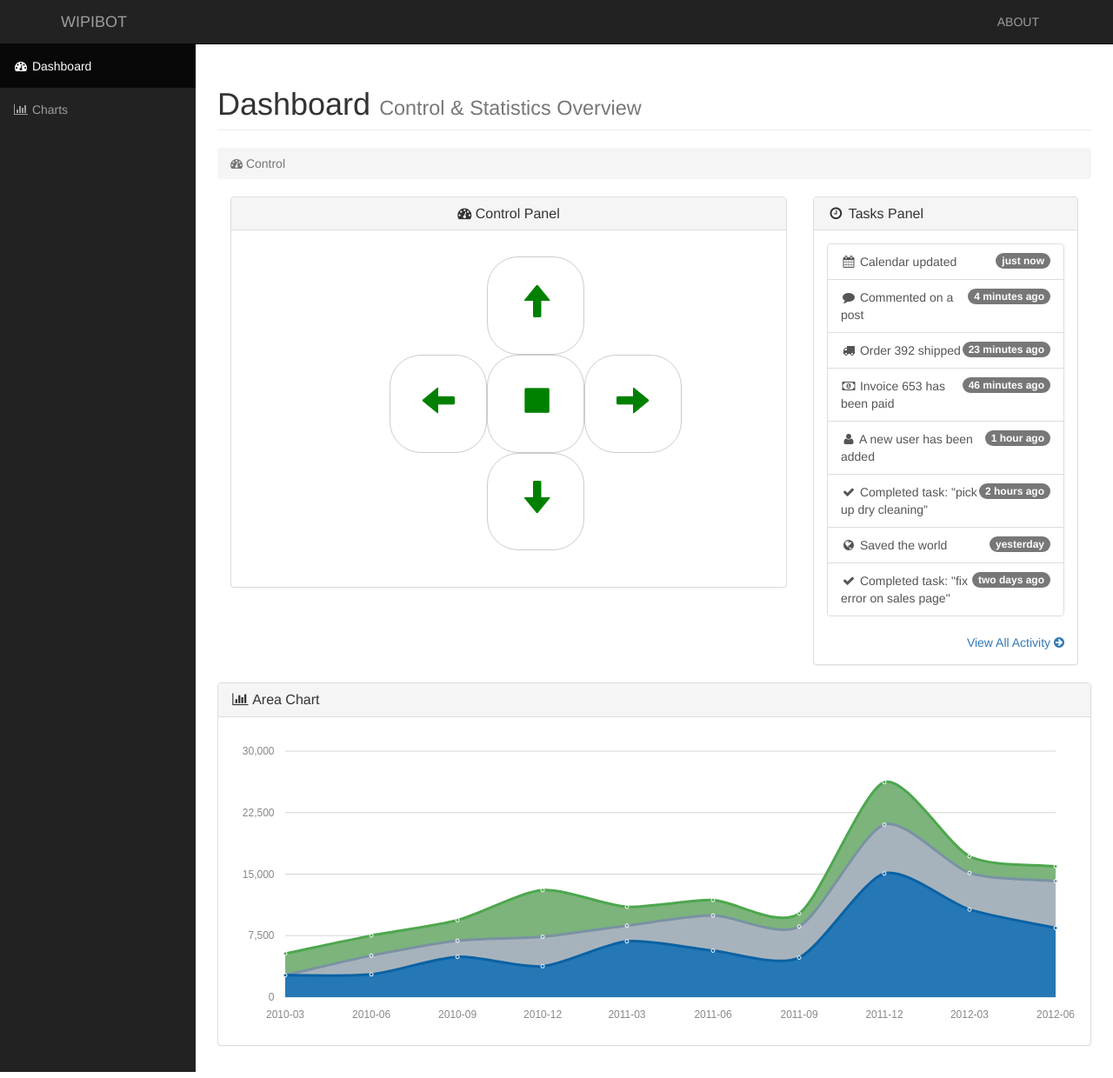
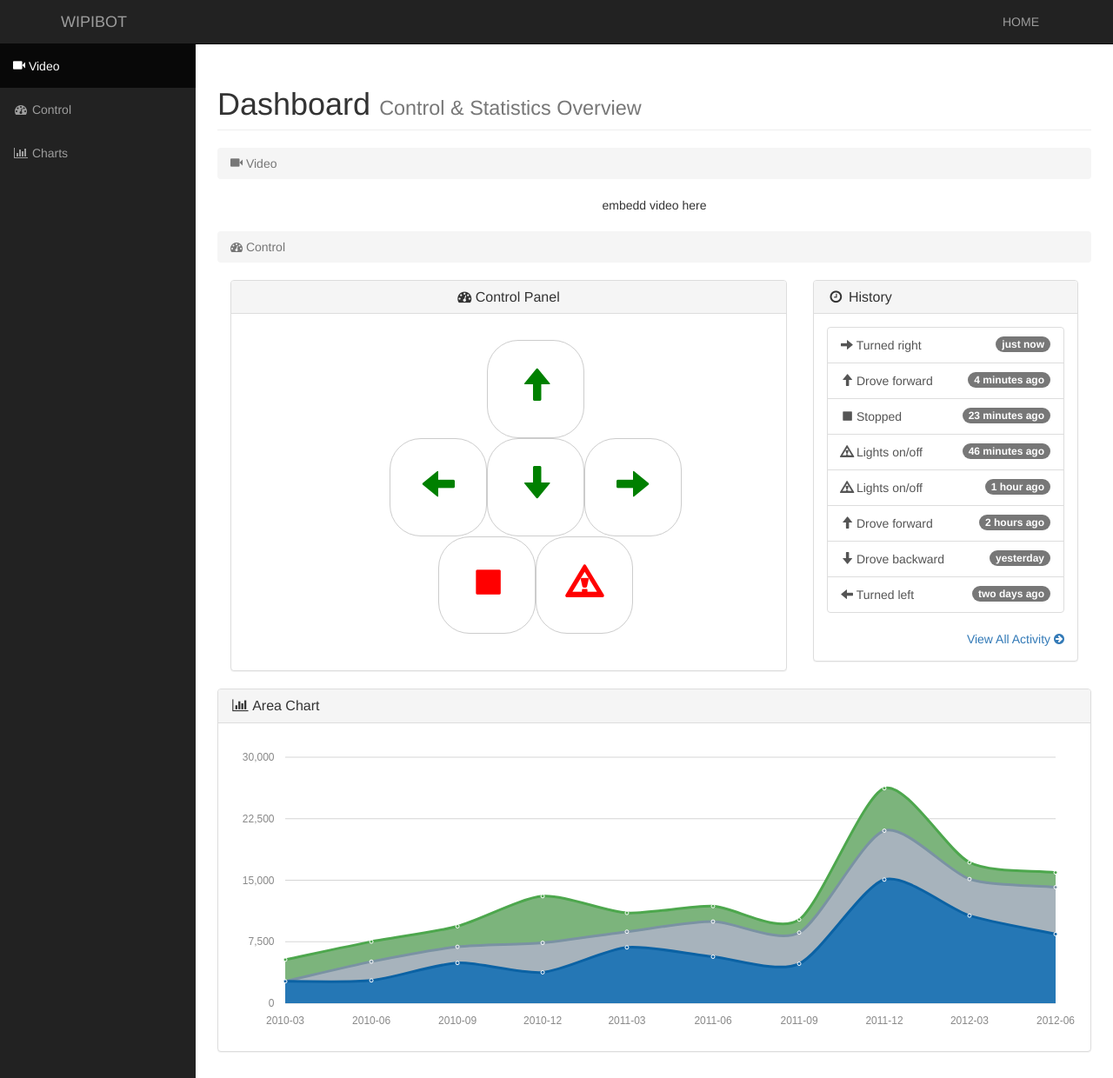
Before and after one commit to victorfei/wiPiBot, a Django app: page /dashboard/ in a window 1280 px wide. Shown: the whole page at 87% size. Run offline with Django 3.2, Linux system fonts and the light colour scheme; some libraries are stand-ins or nearby versions.

Commit message:
modified landing and dashboard frontend

```diff
--- a/landing/views.py
+++ b/landing/views.py
@@ -1,8 +1,7 @@
-from django.shortcuts import render
 from django.http import HttpResponse, Http404
 import datetime
 from django.template.loader import get_template
-
+from wiPiBotClient import *
 
 def landing(request):
   t = get_template('index.html')
@@ -12,8 +11,18 @@ def landing(request):
 
 
 def dashboard(request):
+  # used to keep track when buttons are pressed twice.
+  # you keep in cruise mode
+
+
   t = get_template('dashboard/dashboard.html')
   html = t.render()
+
+  if 'cmd' in request.GET and request.GET['cmd']:
+    direction = request.GET['cmd']
+
+    motor_control(direction)
+
   return HttpResponse(html)
 
 
--- /dev/null
+++ b/wiPiBotClient.py
@@ -0,0 +1,3 @@
+# client side
+def motor_control(direction):
+  print direction
--- /dev/null
+++ b/wiPiBotServer/static/bootstrap/js/custom.js
@@ -0,0 +1,35 @@
+function led() {
+  var xhttp = new XMLHttpRequest();
+  xhttp.open("GET", "?cmd=led", true);
+  xhttp.send();
+}
+
+function fwd() {
+  var xhttp = new XMLHttpRequest();
+  xhttp.open("GET", "?cmd=fwd", true);
+  xhttp.send();
+}
+
+function left() {
+  var xhttp = new XMLHttpRequest();
+  xhttp.open("GET", "?cmd=left", true);
+  xhttp.send();
+}
+
+function stop() {
+  var xhttp = new XMLHttpRequest();
+  xhttp.open("GET", "?cmd=stop", true);
+  xhttp.send();
+}
+
+function right() {
+  var xhttp = new XMLHttpRequest();
+  xhttp.open("GET", "?cmd=right", true);
+  xhttp.send();
+}
+
+function bwd() {
+  var xhttp = new XMLHttpRequest();
+  xhttp.open("GET", "?cmd=bwd", true);
+  xhttp.send();
+}
--- a/wiPiBotServer/templates/dashboard/dashboard.html
+++ b/wiPiBotServer/templates/dashboard/dashboard.html
@@ -11,7 +11,7 @@
     <meta name="description" content="">
     <meta name="author" content="">
 
-    <title>SB Admin - Bootstrap Admin Template</title>
+    <title>WiPiBot | Dashboard</title>
 
     <!-- Bootstrap Core CSS -->
     <link href="{% static 'bootstrap/css/bootstrap.css' %}" rel="stylesheet">
@@ -58,7 +58,7 @@
                             <a href="#page-top"></a>
                         </li>
                         <li>
-                            <a class="page-scroll" href="/">ABOUT</a>
+                            <a class="page-scroll" href="/">HOME</a>
                         </li>
                     </ul>
                 </div>
@@ -67,10 +67,13 @@
                 <div class="collapse navbar-collapse navbar-ex1-collapse">
                     <ul class="nav navbar-nav side-nav">
                         <li class="active">
-                            <a href=""><i class="fa fa-fw fa-dashboard"></i> Dashboard</a>
+                            <a href="#video"><i class="glyphicon glyphicon-facetime-video"></i>  Video</a>
                         </li>
                         <li>
-                            <a href=""><i class="fa fa-fw fa-bar-chart-o"></i> Charts</a>
+                            <a href="#control"><i class="fa fa-fw fa-dashboard"></i> Control</a>
+                        </li>
+                        <li>
+                            <a href="#charts"><i class="fa fa-fw fa-bar-chart-o"></i> Charts</a>
                         </li>
                     </ul>
                 </div>
@@ -78,13 +81,26 @@
         </nav>
             <div id="page-wrapper">
                 <div class="container-fluid">
-                    <!-- Page Heading -->
+                    <!-- Video -->
                     <div class="row">
                     <div class="col-lg-12">
                         <h1 class="page-header">
                             Dashboard <small>Control & Statistics Overview</small>
                         </h1>
-                        <ol class="breadcrumb">
+                        <ol class="breadcrumb"  id="video">
+                            <li class="active">
+                                <i class="glyphicon glyphicon-facetime-video"></i> Video
+                            </li>
+                        </ol>
+                        <div align="center"> embedd video here
+                        </div><br>
+                    </div>
+                    </div>
+
+                    <!-- Panel -->
+                    <div class="row">
+                    <div class="col-lg-12">
+                        <ol class="breadcrumb" id='control'>
                             <li class="active">
                                 <i class="fa fa-dashboard"></i> Control
                             </li>
@@ -94,7 +110,6 @@
 
                     <!-- /.row -->
                     <div class="row">
-
                     </div>
                     <div class="col-lg-8 col-md-6" align="center">
                         <div class="panel panel-default">
@@ -104,27 +119,31 @@
                         <div style="width:700px;height:350px;margin:30px auto;">
                             <table border="0" cellpadding="3" cellspacing="0">
                             <tr>
-                            <button type="button" class="btn btn-default btn-mv" aria-label="Top Arrow">
+                            <button type="button" class="btn btn-default btn-mv" aria-label="Top Arrow" onclick="fwd();">
                                 <span class="glyphicon glyphicon-arrow-up" style="color:green" aria-hidden="true"></span>
-                            </button> <br>
-                            </tr>
+                            </button>
+                            </tr><br>
                             <tr>
-                            <button type="button" class="btn btn-default btn-mv" aria-label="Left Arrow">
+                            <button type="button" class="btn btn-default btn-mv" aria-label="Left Arrow" onclick="left();">
                                  <span class="glyphicon glyphicon-arrow-left" style="color:green" aria-hidden="true"></span>
                             </button>
-
-                             <button type="button" class="btn btn-default btn-mv" aria-label="Stop">
-                                 <span class="glyphicon glyphicon-stop" style="color:green" aria-hidden="true"></span>
-                            </button>
-                            <button type="button" class="btn btn-default btn-mv" aria-label="Right Arrow">
-                                 <span class="glyphicon glyphicon-arrow-right" style="color:green" aria-hidden="true"></span>
-                            </button><br>
                             </tr>
-                            <tr>
-                            <button type="button" class="btn btn-default btn-mv" aria-label="Bottom Arrow">
+                            <button type="button" class="btn btn-default btn-mv" aria-label="Bottom Arrow" onclick="bwd();">
                                  <span class="glyphicon glyphicon-arrow-down" style="color:green" aria-hidden="true"></span>
                             </button>
-                            </tr>
+                            <tr>
+                            <button type="button" class="btn btn-default btn-mv" aria-label="Right Arrow" onclick="right();">
+                                 <span class="glyphicon glyphicon-arrow-right" style="color:green" aria-hidden="true"></span>
+                            </button>
+                            </tr><br>
+
+                            <button type="button" class="btn btn-default btn-mv" aria-label="Stop" onclick="stop();">
+                                 <span class="glyphicon glyphicon-stop" style="color:red" aria-hidden="true"></span>
+                            </button>
+                             <button type="button" class="btn btn-default btn-mv" aria-label="Led" onclick="led();">
+                                 <span class="glyphicon glyphicon-warning-sign" style="color:red" aria-hidden="true"></span>
+                            </button>
+
                             </table>
                         </div>
                     </div>
@@ -133,41 +152,41 @@
                     <div class="col-lg-4">
                     <div class="panel panel-default">
                         <div class="panel-heading">
-                            <h3 class="panel-title"><i class="fa fa-clock-o fa-fw"></i> Tasks Panel</h3>
+                            <h3 class="panel-title"><i class="fa fa-clock-o fa-fw"></i> History</h3>
                         </div>
                         <div class="panel-body">
                             <div class="list-group">
                                 <a href="#" class="list-group-item">
                                     <span class="badge">just now</span>
-                                    <i class="fa fa-fw fa-calendar"></i> Calendar updated
+                                    <i class="glyphicon glyphicon-arrow-right"></i> Turned right
                                 </a>
                                 <a href="#" class="list-group-item">
                                     <span class="badge">4 minutes ago</span>
-                                    <i class="fa fa-fw fa-comment"></i> Commented on a post
+                                    <i class="glyphicon glyphicon-arrow-up"></i> Drove forward
                                 </a>
                                 <a href="#" class="list-group-item">
                                     <span class="badge">23 minutes ago</span>
-                                    <i class="fa fa-fw fa-truck"></i> Order 392 shipped
+                                    <i class="glyphicon glyphicon-stop"></i> Stopped
                                 </a>
                                 <a href="#" class="list-group-item">
                                     <span class="badge">46 minutes ago</span>
-                                    <i class="fa fa-fw fa-money"></i> Invoice 653 has been paid
+                                    <i class="glyphicon glyphicon-warning-sign"></i> Lights on/off
                                 </a>
                                 <a href="#" class="list-group-item">
                                     <span class="badge">1 hour ago</span>
-                                    <i class="fa fa-fw fa-user"></i> A new user has been added
+                                    <i class="glyphicon glyphicon-warning-sign"></i> Lights on/off
                                 </a>
                                 <a href="#" class="list-group-item">
                                     <span class="badge">2 hours ago</span>
-                                    <i class="fa fa-fw fa-check"></i> Completed task: "pick up dry cleaning"
+                                    <i class="glyphicon glyphicon-arrow-up"></i> Drove forward
                                 </a>
                                 <a href="#" class="list-group-item">
                                     <span class="badge">yesterday</span>
-                                    <i class="fa fa-fw fa-globe"></i> Saved the world
+                                    <i class="glyphicon glyphicon-arrow-down"></i> Drove backward
                                 </a>
                                 <a href="#" class="list-group-item">
                                     <span class="badge">two days ago</span>
-                                    <i class="fa fa-fw fa-check"></i> Completed task: "fix error on sales page"
+                                    <i class="glyphicon glyphicon-arrow-left"></i> Turned left
                                 </a>
                             </div>
                             <div class="text-right">
@@ -182,7 +201,7 @@
                     <!-- /.row -->
                     <div class="row">
                     <div class="col-lg-12">
-                        <div class="panel panel-default">
+                        <div class="panel panel-default" id="charts">
                             <div class="panel-heading">
                                 <h3 class="panel-title"><i class="fa fa-bar-chart-o fa-fw"></i> Area Chart</h3>
                             </div>
@@ -202,7 +221,6 @@
 
     </div>
     <!-- /#wrapper -->
-
     <!-- jQuery -->
     <script src="{% static 'bootstrap/js/jquery.js' %}"></script>
 
@@ -213,6 +231,8 @@
     <script src="{% static 'bootstrap/js/plugins/morris/raphael.min.js' %}"></script>
     <script src="{% static 'bootstrap/js/plugins/morris/morris.min.js' %}"></script>
     <script src="{% static 'bootstrap/js/plugins/morris/morris-data.js' %}"></script>
+    <script src="{% static 'bootstrap/js/custom.js' %}"></script>
+
 
 </body>
 
```
Also changed, not shown: wiPiBotServer/templates/index.html (+21 -9 lines), wiPiBotServer/static/bootstrap/img/srccode-bg-original.jpg (added), wiPiBotServer/static/bootstrap/img/srccode-bg.jpg.
